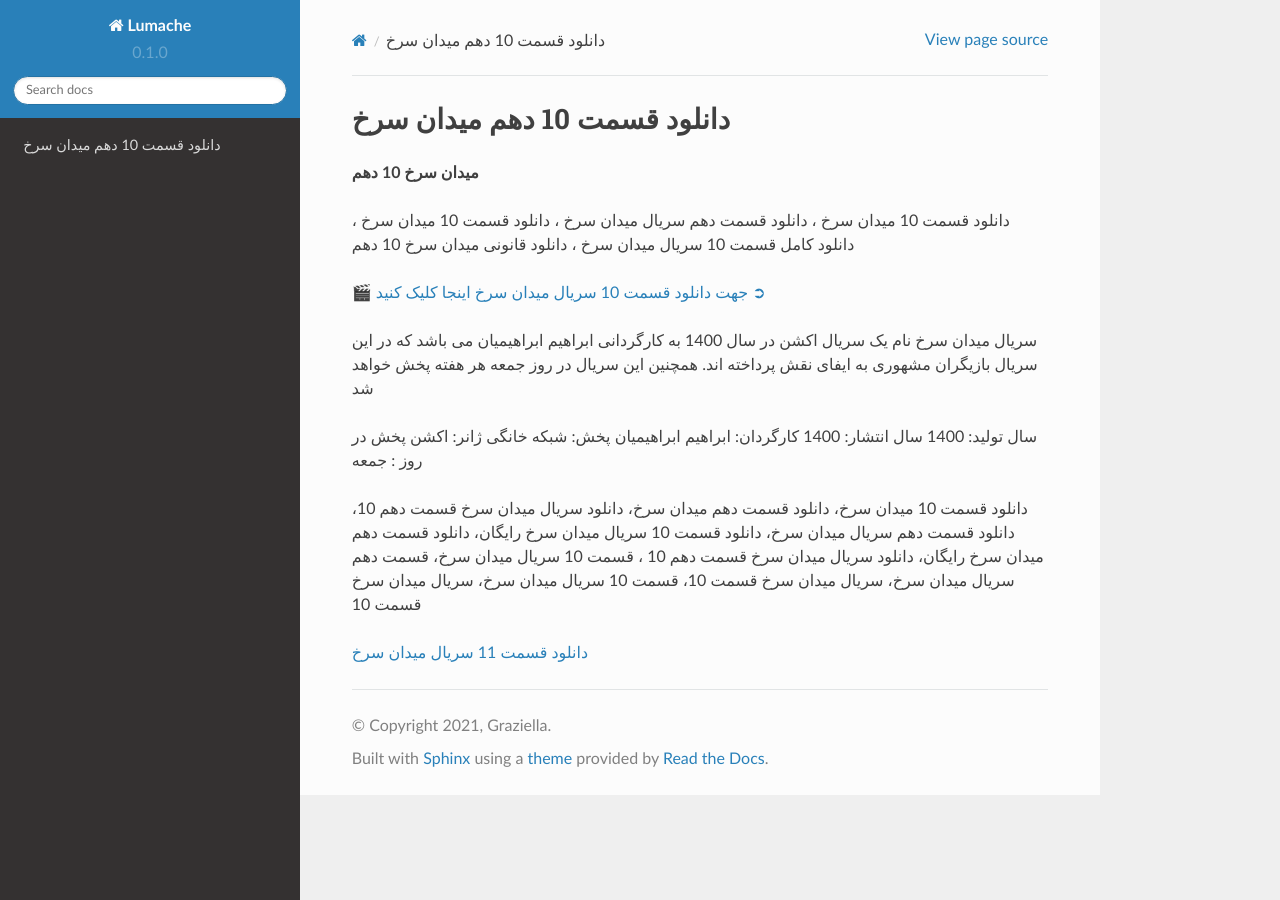
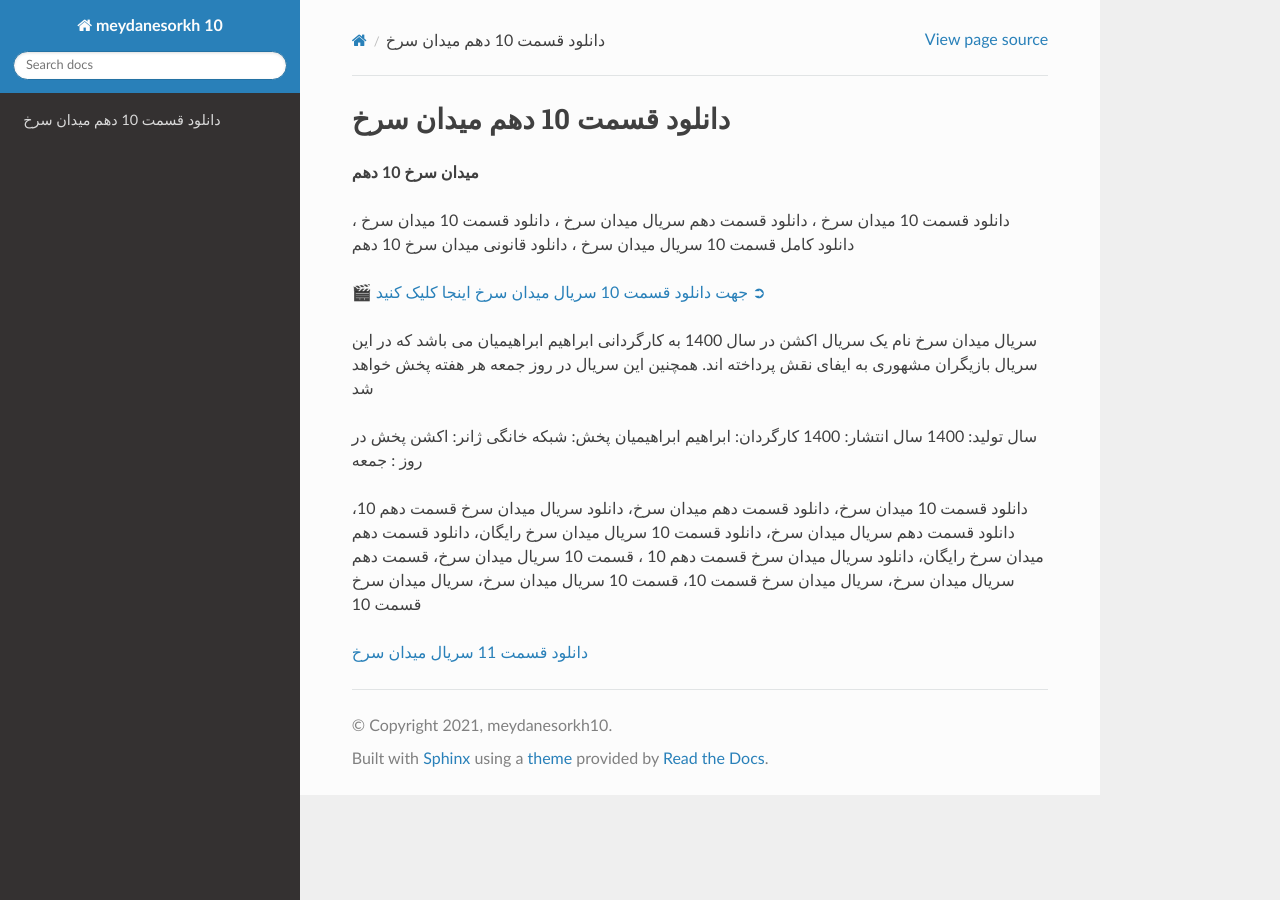
Before and after one commit to filmva/meydanesorkh10, a Sphinx documentation site: the page built from docs/source/index.rst, in a window 1280 px wide. Built offline with Sphinx 7.4.7 and the Read the Docs theme 2.0.0, drawn with Linux system fonts in a browser that asks for light colours.

Commit message:
Update conf.py

```diff
--- a/docs/source/conf.py
+++ b/docs/source/conf.py
@@ -2,12 +2,11 @@
 
 # -- Project information
 
-project = 'Lumache'
-copyright = '2021, Graziella'
-author = 'Graziella'
+project = 'meydanesorkh 10'
+copyright = '2021, meydanesorkh10'
+author = 'meydanesorkh 910'
 
-release = '0.1'
-version = '0.1.0'
+
 
 # -- General configuration
 
```
